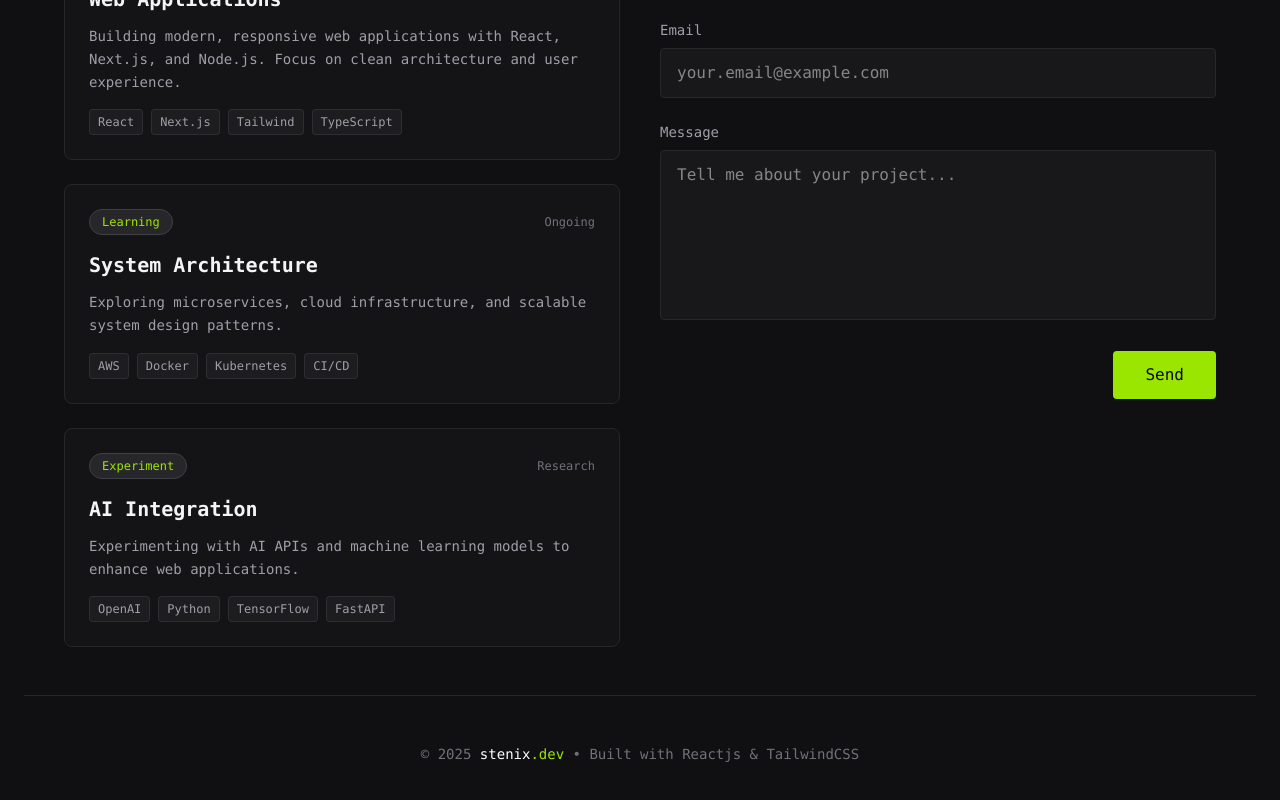
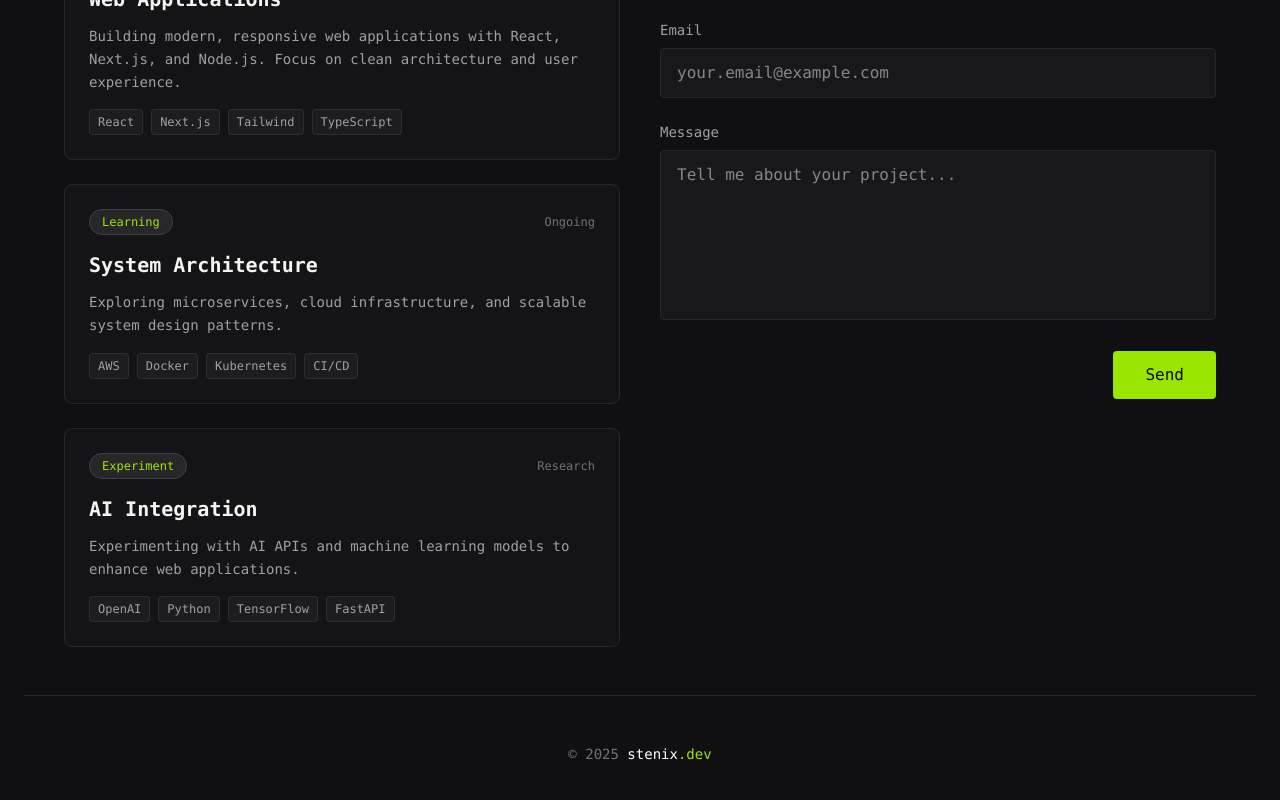
Before and after one commit to StenixDev/stenix.dev, a React (Vite) app: page / in a window 1280 px wide. Shown: the part 2394-3194 px from the top of the page. Built offline with nearby package versions, Linux system fonts and the light colour scheme.

Commit message:
[sdev] - update footer

```diff
--- a/src/components/Contact.tsx
+++ b/src/components/Contact.tsx
@@ -160,8 +160,7 @@ function Contact() {
       <div className='mt-12 pt-12 border-t border-zinc-800 text-center'>
         <p className='text-zinc-500 text-sm'>
           © {year} <span className='text-white'>stenix</span>
-          <span className='text-lime-400'>.dev</span> • Built with Reactjs &
-          TailwindCSS
+          <span className='text-lime-400'>.dev</span>
         </p>
       </div>
     </section>
```
